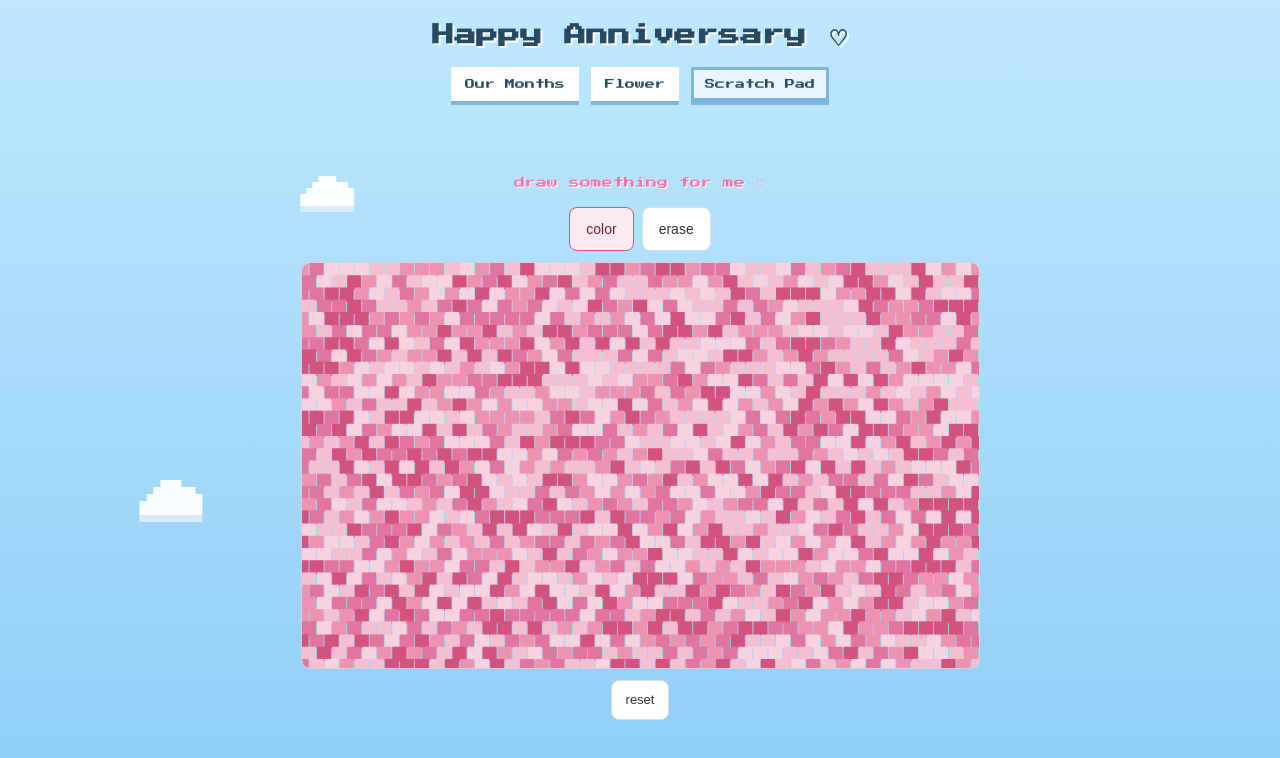
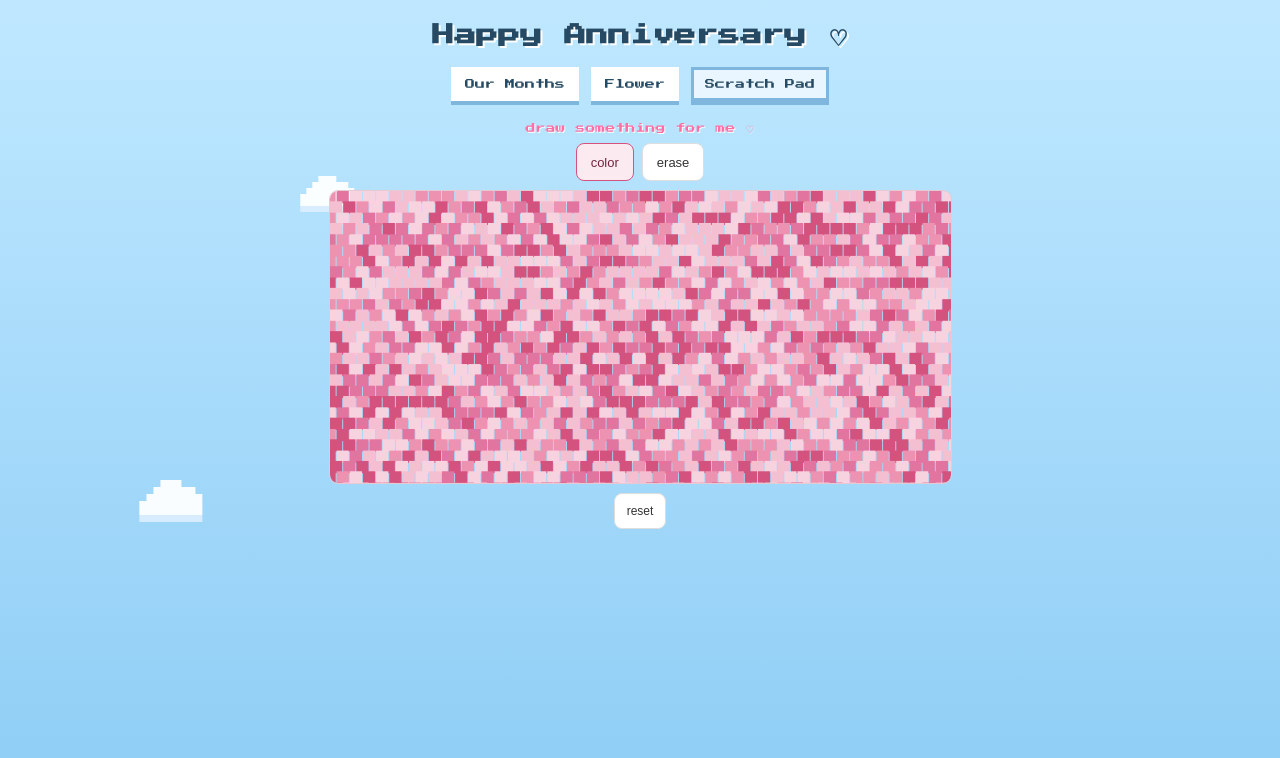
Before and after one commit to jerrodjayg/anniversary-site, a React (Vite) app: page / in a window 1280 px wide. Both pictures are taken after a click on the button "Scratch Pad". Shown: the top 758 px of the page. Built offline with nearby package versions, Linux system fonts and the light colour scheme.

Commit message:
Fix scratch pad layout overlap

```diff
--- a/src/App.css
+++ b/src/App.css
@@ -103,14 +103,15 @@ main {
   width: 100%;
   min-height: 0;
   display: flex;
-  align-items: center;
+  align-items: flex-start;
   justify-content: center;
-  padding: 8px 12px 16px;
+  padding: 18px 12px 16px;
 }
 .page {
   width: 100%;
   max-width: 760px;
   margin: 0 auto;
+  align-self: center;
   animation: pop 0.25s ease-out;
 }
 @keyframes pop {
@@ -374,12 +375,16 @@ main {
   display: flex;
   flex-direction: column;
   align-items: center;
-  gap: 16px;
-  max-width: 820px;
+  align-self: flex-start;
+  justify-content: flex-start;
+  gap: 10px;
+  max-width: 720px;
+  height: 100%;
+  overflow: hidden;
 }
 .board-note {
   font-family: "Press Start 2P", monospace;
-  font-size: 11px;
+  font-size: 10px;
   color: var(--petal);
   text-shadow: 1px 1px 0 #ffffff;
   margin: 0;
@@ -425,6 +430,10 @@ main {
   .label .month {
     font-size: 20px;
   }
+  .board-page {
+    gap: 8px;
+    max-width: 660px;
+  }
 }
 @media (max-width: 420px) {
   #flower {
--- a/src/components/MermaidSequinBoard.tsx
+++ b/src/components/MermaidSequinBoard.tsx
@@ -29,9 +29,9 @@ const DEFAULT_PINK = ["#F4C0D1", "#ED93B1", "#D4537E", "#F7D3E0", "#E274A0"];
 const DEFAULT_ORANGE = ["#FAC775", "#EF9F27", "#BA7517", "#FBDCA0", "#D68A1A"];
 
 export default function MermaidSequinBoard({
-  width = 720,
-  height = 430,
-  cellSize = 16,
+  width = 660,
+  height = 310,
+  cellSize = 14,
   pinkShades = DEFAULT_PINK,
   orangeShades = DEFAULT_ORANGE,
   className = "",
@@ -226,7 +226,7 @@ export default function MermaidSequinBoard({
         display: "flex",
         flexDirection: "column",
         alignItems: "center",
-        gap: 12,
+        gap: 10,
         ...style,
       }}
     >
@@ -274,24 +274,24 @@ function modeButtonStyle(active: boolean): CSSProperties {
     display: "flex",
     alignItems: "center",
     gap: 6,
-    padding: "10px 16px",
-    minHeight: 44,
+    padding: "8px 14px",
+    minHeight: 38,
     borderRadius: 8,
     border: active ? "1px solid #d4537e" : "1px solid #ddd",
     background: active ? "#fbeaf0" : "#fff",
     color: active ? "#72243e" : "#333",
-    fontSize: 14,
+    fontSize: 13,
     cursor: "pointer",
   };
 }
 
 const resetButtonStyle: CSSProperties = {
-  padding: "8px 14px",
-  minHeight: 40,
+  padding: "7px 12px",
+  minHeight: 36,
   borderRadius: 8,
   border: "1px solid #ddd",
   background: "#fff",
   color: "#333",
-  fontSize: 13,
+  fontSize: 12,
   cursor: "pointer",
 };
```
